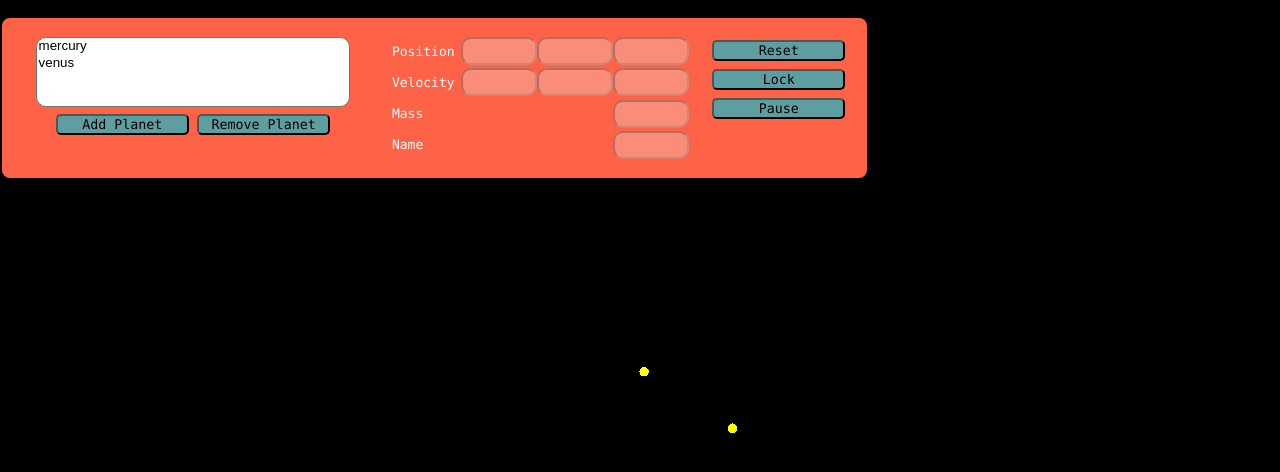
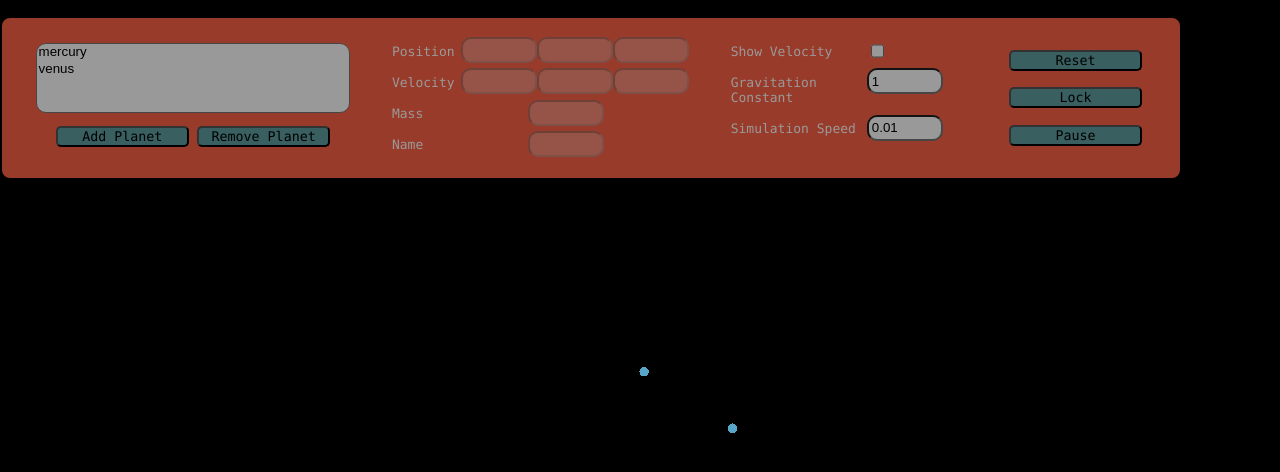
Before and after one commit to v4g/SolarSystem, a website built with webpack: page src/index.html in a window 1280 px wide. Built offline with nearby package versions, Linux system fonts and the light colour scheme.

Commit message:
Updated UI with simulation speed, velocity select

```diff
--- a/src/css/stylesheet.css
+++ b/src/css/stylesheet.css
@@ -6,11 +6,12 @@
       width: 5em;
       padding-left: 0.2em;
       padding-right: 0.2em;
+      height: 1.5em;
   }
 
   .std-label {
     font-family: "Lucida Console", Courier, monospace;;
-    flex-basis: 20em;
+    flex-basis: 10em;
     padding: 0.5em;
     font-size: small;
   }
@@ -33,6 +34,7 @@
       display: flex;
       flex-direction: column;
       padding: 0.1em;
+      justify-content: space-evenly;
   }
 
   .HUD {
@@ -43,4 +45,5 @@
       padding: 1em;
       position: absolute;
       top: 1em;
+      opacity: 0.6;
   }
--- a/src/index.html
+++ b/src/index.html
@@ -21,7 +21,8 @@
 		<div class="flex-row">
 			<div class="flex-col">
 				<div style="border-radius: 10px; overflow: hidden;">
-					<select name="planet-list" style="border-radius: 10px; overflow:auto; width: 100%;" id="planet-list" size="4">
+					<select name="planet-list" style="border-radius: 10px; overflow:auto; width: 100%;" id="planet-list"
+						size="4">
 					</select>
 				</div>
 				<div class="flex-row">
@@ -54,8 +55,23 @@
 				</div>
 			</div>
 		</div>
-
 		<div class="container">
+			<div class="flex-col">
+				<div class="flex-row">
+					<label for="velocity-visible" class="std-label">Show Velocity</label>
+					<input type="checkbox" id="velocity-visible" value="show-velocity">
+				</div>
+				<div class="flex-row">
+					<label for="g-constant" class="std-label">Gravitation Constant</label>
+					<input type="number" class="number-input" id="g-constant" name="g-constant">
+				</div>
+				<div class="flex-row">
+					<label for="sim_speed" class="std-label">Simulation Speed</label>
+					<input type="number" class="number-input" id="sim-speed" name="sim-speed" step="0.01">
+				</div>
+			</div>
+		</div>
+		<div class="flex-row">
 			<div class="flex-col">
 				<button id="reset-sim">Reset</button>
 				<button id="lock-value">Lock</button>
--- a/src/particle-system/particle-system.ts
+++ b/src/particle-system/particle-system.ts
@@ -39,7 +39,7 @@ export interface IForce {
 }
 
 export class GravityForce implements IForce {
-    G: number;
+    private _G: number;
     constructor(G?: number) {
         if (G) this.G = G;
         else this.G = 1;
@@ -56,6 +56,14 @@ export class GravityForce implements IForce {
             f2 = unit_r.clone().multiplyScalar(this.G * p1.getMass() / r);
         }
         return [f1, f2];
+    }
+
+    set G(g: number) {
+        this._G = g;
+    }
+
+    get G():number {
+        return this._G;
     }
 }
 /**
--- a/src/solar-system/planet.ts
+++ b/src/solar-system/planet.ts
@@ -1,4 +1,4 @@
-import { SphereBufferGeometry, MeshBasicMaterial, Mesh, Vector3 } from "three";
+import { SphereBufferGeometry, MeshBasicMaterial, Mesh, Vector3, ArrowHelper } from "three";
 import { IParticle, ParticleDerivative, Particle } from "../particle-system/particle-system";
 
 export class PlanetParams {
@@ -28,6 +28,7 @@ export class Planet implements IParticle{
     mesh: Mesh;
     particle: Particle;
     color: string;
+    private _velocityMesh: ArrowHelper;
     constructor(name: string, radius: number, color: string, mass?: number) {
         this.name = name;
         this.geometry = new SphereBufferGeometry(radius);
@@ -47,10 +48,13 @@ export class Planet implements IParticle{
     getVelocity(): Vector3 { return this.particle.getVelocity(); };
     getPosition(): Vector3 { return this.position()};
     setPosition(x: number, y: number, z: number): Vector3 {
-        return this.position(new Vector3(x,y,z));
+        const pos = this.position(new Vector3(x,y,z));
+        return pos;
     };
     setVelocity(x: number, y: number, z: number): Vector3 {
-        return this.particle.setVelocity(x, y, z);
+        const vel = this.particle.setVelocity(x, y, z);
+        this.updateArrowDirection();
+        return vel;
     }
     getParams():PlanetParams {
         return new PlanetParams(this.name, this.getPosition(), this.getVelocity(), this.color, this.getMass());
@@ -63,4 +67,25 @@ export class Planet implements IParticle{
     destroy() {
         this.geometry.dispose();
     }
+    get velocityMesh() {
+        return this._velocityMesh;
+    }
+
+    set velocityMesh(mesh: ArrowHelper) {
+        this._velocityMesh = mesh;
+        this.mesh.add(this._velocityMesh);
+        this._velocityMesh.position.set(0, 0, 0);
+        console.log(this._velocityMesh);
+    }
+
+    private updateArrowDirection() {
+        if (this._velocityMesh) {
+            this._velocityMesh.setDirection(this.getVelocity().normalize());
+            this._velocityMesh.scale.setY(this.getVelocity().length());
+        }
+    }
+
+    velocityVisible(b: boolean) {
+        this._velocityMesh.visible = b;
+    }
 };
--- a/src/solar-system/solar-system-starter.ts
+++ b/src/solar-system/solar-system-starter.ts
@@ -1,8 +1,7 @@
 import { Boilerplate } from "../boilerplate/boilerplate";
 import { Vector3, Plane } from "three";
 import { SolarSystem, SolarSystemParams } from "./solar-system";
-import { PlanetParams } from "./planet";
-import { timeStamp } from "console";
+import { PlanetParams } from "./planet";;
 
 export class SolarSystemStarter extends Boilerplate {
     solarSystem: SolarSystem;
@@ -10,15 +9,21 @@ export class SolarSystemStarter extends Boilerplate {
     selectedPlanetIndex = -1;
     inputView: ParamsInputView;
     pauseSimulation: boolean;
-    pauseSimButton: HTMLInputElement;
     mousemoveListener: any;
     startParams: SolarSystemParams;
+    velocityVisible: boolean;
+    simulationSpeed: number;
+    gConstant: HTMLInputElement
+    pauseSimButton: HTMLInputElement;
+    checkbox: HTMLInputElement;
+    simSpeedHTML: HTMLInputElement;
     // Post creation hook
     postInitHook() {
         this.renderer.domElement.addEventListener('mousedown', this.onMouseDown.bind(this), false);
         this.renderer.domElement.addEventListener('mouseup', this.onMouseUp.bind(this), false);
         this.mousemoveListener = this.mouseDragPoint.bind(this);
         this.t = 0;
+        this.simulationSpeed = 0.01;
 
         this.solarSystem = new SolarSystem(SolarSystem.defaultSimParams());
         this.scene.add(this.solarSystem.group);
@@ -32,16 +37,24 @@ export class SolarSystemStarter extends Boilerplate {
         document.getElementById("remove-planet").addEventListener("click", this.removePlanet.bind(this));
         document.getElementById("lock-value").addEventListener("click", this.lockValues.bind(this));
         document.getElementById("planet-list").addEventListener("change", this.selectPlanet.bind(this));
+        this.simSpeedHTML = document.getElementById("sim-speed") as HTMLInputElement;
+        this.simSpeedHTML.addEventListener("change", this.updateSimSpeed.bind(this));
+        this.simSpeedHTML.valueAsNumber = this.simulationSpeed;
+        this.gConstant = document.getElementById("g-constant") as HTMLInputElement;
+        this.gConstant.valueAsNumber = this.solarSystem.gravity.G;
+        this.gConstant.addEventListener("change", this.updateGConstant.bind(this));
+        this.checkbox = document.getElementById("velocity-visible") as HTMLInputElement;
+        this.checkbox.addEventListener("change", this.setVelocityVisibility.bind(this));
         this.inputView = this.getInputView();
         this.buildPlanetOptions();
+        this.velocityVisible = false;
         this.resume();
     }
 
     // Use this function to place all animation code
     animateHook() {
         if (this.solarSystem != null && !this.pauseSimulation) {
-            this.t += 0.001;
-            this.solarSystem.update(this.t);
+            this.solarSystem.update(this.simulationSpeed);
             this.updateParamsWithLiveValues();
             if (this.selectedPlanetIndex >= 0) {
                 this.inputView.set(this.params.planets[this.selectedPlanetIndex]);
@@ -72,11 +85,14 @@ export class SolarSystemStarter extends Boilerplate {
         this.pauseSimButton.textContent = "Resume";
         this.pauseSimulation = true;
         this.inputView.enable();
+        this.solarSystem.velocitiesVisible(true);
     }
     resume() {
         this.pauseSimButton.textContent = "Pause";
         this.pauseSimulation = false;
         this.inputView.disable();
+        this.solarSystem.velocitiesVisible(this.velocityVisible);
+
     }
 
     /**
@@ -100,7 +116,9 @@ export class SolarSystemStarter extends Boilerplate {
         this.selectPlanet();
         this.solarSystem = new SolarSystem(this.startParams);
         this.params = this.startParams.clone();
+        this.solarSystem.velocitiesVisible(this.velocityVisible);
         this.buildPlanetOptions();
+        this.updateGConstant();
         if (this.selectedPlanetIndex >= this.params.planets.length)
             this.selectedPlanetIndex = -1;
         this.scene.add(this.solarSystem.group);
@@ -118,7 +136,6 @@ export class SolarSystemStarter extends Boilerplate {
         if (this.selectedPlanetIndex >= 0) {
             this.params.planets[this.selectedPlanetIndex] = this.buildPlanetSimParamsObj();
         }
-        console.log("Selected Befoe", this.selectedPlanetIndex);
         this.selectedPlanetIndex = list.selectedIndex;
         this.updateParamsView();
     }
@@ -203,6 +220,10 @@ export class SolarSystemStarter extends Boilerplate {
         }
     }
 
+    velocitiesVisible(b: boolean) {
+        this.solarSystem.velocitiesVisible(b);
+    }
+
     getInputView(): ParamsInputView {
         let view = new ParamsInputView();
         view.x_pos = (document.getElementById("x_pos") as HTMLInputElement);
@@ -246,16 +267,18 @@ export class SolarSystemStarter extends Boilerplate {
         }
         return intersected;
     }
-    onMouseDown(e: any) {
+    onMouseDown(e: MouseEvent) {
         let intersected = this.raycast(e);
         if (intersected) {
             this.pause();
             this.renderer.domElement.addEventListener('mousemove', this.mousemoveListener);
             this.onPlanetClicked(e);
+            if (e.button == 2)
+                e.preventDefault();
         }
     }
 
-    mouseDragPoint(e: any) {
+    mouseDragPoint(e: MouseEvent) {
         if (this.pointSelected != null) {
             this.onPlanetClicked(e);
         }
@@ -265,19 +288,43 @@ export class SolarSystemStarter extends Boilerplate {
         this.renderer.domElement.removeEventListener('mousemove', this.mousemoveListener);
     }
 
-    onPlanetClicked(e: any) {
+    onPlanetClicked(e: MouseEvent) {
         this.mouse.x = (e.clientX / window.innerWidth) * 2 - 1;
         this.mouse.y = - (e.clientY / window.innerHeight) * 2 + 1;
         let target = new Vector3();
         this.raycaster.setFromCamera(this.mouse, this.camera);
         this.raycaster.ray.intersectPlane(new Plane(new Vector3(0, 0, -1), 0), target)
         const index = this.pointSelected.userData.index;
-        this.solarSystem.planets[index].setPosition(target.x, target.y, target.z);
+        console.log(e.buttons);
+        if (e.buttons == 1) { //left button clicked
+            this.solarSystem.planets[index].setPosition(target.x, target.y, target.z);
+        }
+        else if (e.buttons == 2) { //right button clicked
+            const planet = this.solarSystem.planets[index];
+            const vel = target.sub(planet.getPosition()).divideScalar(SolarSystem.ARROW_SCALE);
+            planet.setVelocity(vel.x, vel.y, vel.z);
+        }
         const list = document.getElementById('planet-list') as HTMLSelectElement;
         list.selectedIndex = index;
         this.selectPlanet();
         this.updateParamsWithLiveValue(index);
-}
+    }
+    setVelocityVisibility(e: InputEvent) {
+        this.velocityVisible = this.checkbox.checked;
+        if(this.checkbox.checked) {
+            this.velocitiesVisible(true);
+        } else {
+            this.velocitiesVisible(false);
+        }
+    }
+
+    updateGConstant() {
+        this.solarSystem.gravity.G = this.gConstant.valueAsNumber;
+    }
+
+    updateSimSpeed() {
+        this.simulationSpeed = this.simSpeedHTML.valueAsNumber;
+    }
 }
 
 /**
--- a/src/solar-system/solar-system.ts
+++ b/src/solar-system/solar-system.ts
@@ -1,4 +1,4 @@
-import { Group, Vector3 } from "three";
+import { Group, Vector3, Geometry, ArrowHelper } from "three";
 import { Planet, PlanetParams } from "./planet";
 import { PlanetOrbit } from "./planet-orbit";
 import { ParticleSystem, GravityForce } from "../particle-system/particle-system";
@@ -22,34 +22,31 @@ export class SolarSystemParams {
 }
 
 export class SolarSystem {
-    PLANETS = [
-        //name  radii color    x_pos y_vel mass
-        // ['sun', 2.5, '#ffff00', 0, 26,  1,    0, 40],
-        // ['mercury', 0.5, '#ffff00', -10, -10, 0, 1, 40],
-        // ['venus', 0.5, '#ffff00', -10, 10,  1, 0, 40],
-        // ['earth', 0.5, '#ffff00', 10, 10, 0, -1, 40],
-        // ['mars', 0.5, '#ffff00', 10, -10, -1, 0, 40],
-        ['mercury', 0.5, '#ffff00', -10, 0, 0, 1, 40],
-        ['venus', 0.5, '#ffff00', -10, 10, 0.866, -0.5, 40],
-        ['earth', 0.5, '#ffff00', -2.33, 5, -0.866, -0.5, 40],
-    ];
+    static ARROW_SCALE = 4;
     group: Group;
     planets: Array<Planet>;
     orbits: Array<PlanetOrbit>;
     sun: Planet;
     particleSystem: ParticleSystem;
+    velocityArrows: Group;
+    velocityGeometry: ArrowHelper;
+    gravity: GravityForce;
     constructor(simParams?: SolarSystemParams) {
         this.group = new Group();
         this.planets = [];
         this.orbits = [];
         this.particleSystem = new ParticleSystem();
-        this.particleSystem.addForce(new GravityForce());
+        this.gravity = new GravityForce();
+        this.particleSystem.addForce(this.gravity);
+        this.velocityGeometry = new ArrowHelper(new Vector3(1, 0, 0), new Vector3(), SolarSystem.ARROW_SCALE, 0xff0000);
+        this.velocityGeometry.scale.set(2, 1, 1);
         this.createPlanets(simParams);
+        this.velocitiesVisible(false);
     }
     static defaultSimParams() {
         let params = new SolarSystemParams();
-        params.planets.push(new PlanetParams('mercury', new Vector3(0, 0, 0), new Vector3(0, 1, 0), '#ffff00', 10));
-        params.planets.push(new PlanetParams('venus', new Vector3(10, 0, 0), new Vector3(0, -1, 0), '#ffff00', 10));
+        params.planets.push(new PlanetParams('mercury', new Vector3(0, 0, 0), new Vector3(0, 1, 0), '#57a5c9', 10));
+        params.planets.push(new PlanetParams('venus', new Vector3(10, 0, 0), new Vector3(0, -1, 0), '#57a5c9', 10));
         return params;
     }
 
@@ -58,10 +55,10 @@ export class SolarSystem {
         this.planets.push(planet);
         planet.mesh.userData.index = this.planets.length - 1;
         this.group.add(planet.mesh);
+        planet.velocityMesh = new ArrowHelper(new Vector3(1, 0, 0), new Vector3(), SolarSystem.ARROW_SCALE, 0xff0000);
         this.particleSystem.addParticle(planet);
         planet.setPosition(params.position.x, params.position.y, params.position.z);
         planet.setVelocity(params.velocity.x, params.velocity.y, params.velocity.z);
-
     }
     createPlanets(simParams?: SolarSystemParams) {
         if (!simParams) {
@@ -71,8 +68,7 @@ export class SolarSystem {
             this.addPlanet(p);
         }, this);
     }
-    update(t: number) {
-        const time_step = 0.01;
+    update(time_step: number) {
         this.particleSystem.updateMidPoint(time_step);
     }
 
@@ -84,4 +80,10 @@ export class SolarSystem {
         this.particleSystem.destroy();
 
     }
+
+    velocitiesVisible(b: boolean) {
+        this.planets.forEach(p=> {
+            p.velocityVisible(b);
+        });
+    }
 }
```
Also changed, not shown: todo.txt (+8 -11 lines).
